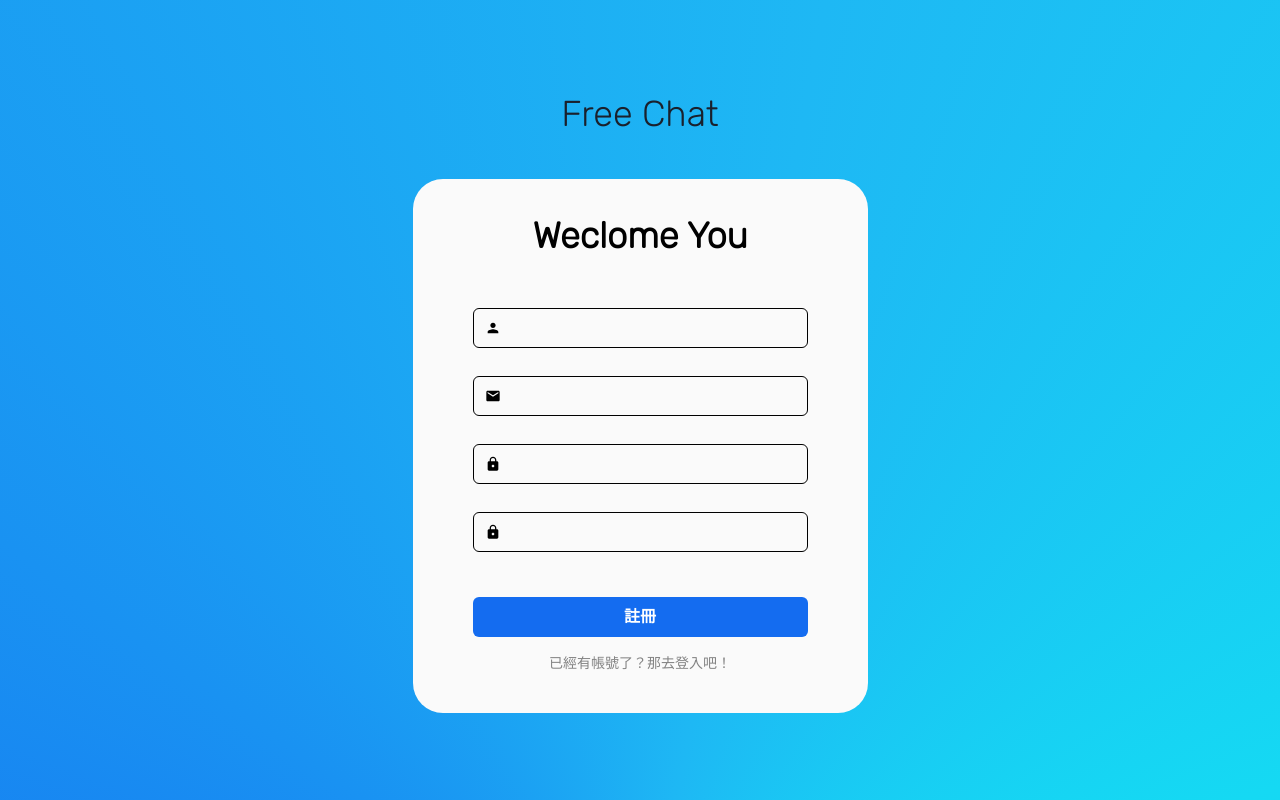
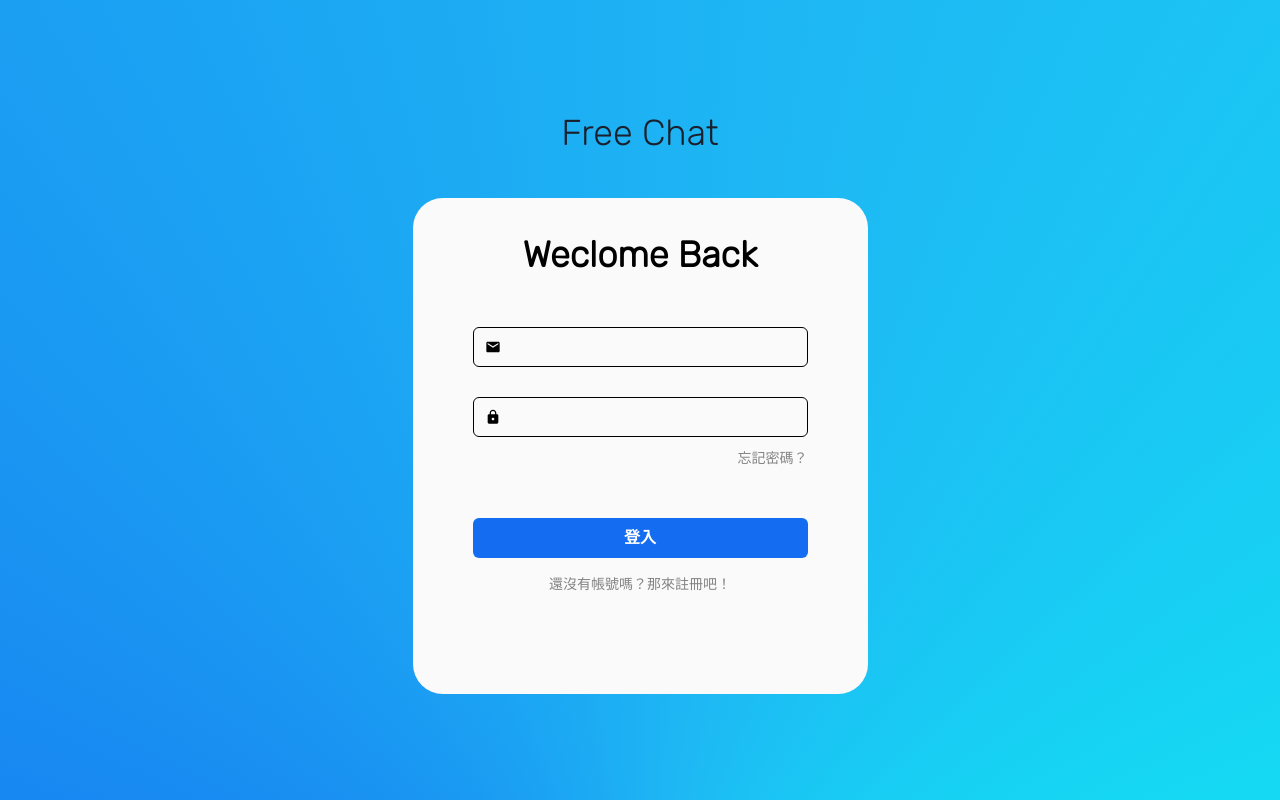
Before and after one commit to Solo-steven/simple-chat-app-frontend, a React (Create React App) app: page / in a window 1280 px wide. Built offline with nearby package versions, Linux system fonts and the light colour scheme.

Commit message:
Feat: Finish Auth Form With Redux Slice
* Create a form slice to control auth form data.
* Using React state to control form vaildation.

```diff
--- a/package.json
+++ b/package.json
@@ -14,6 +14,7 @@
     "@types/react": "^16.9.0",
     "@types/react-dom": "^16.9.0",
     "@types/react-transition-group": "^4.4.4",
+    "axios": "^0.24.0",
     "framer-motion": "^4.0.0",
     "react": "^17.0.2",
     "react-dom": "^17.0.2",
@@ -22,6 +23,7 @@
     "react-scripts": "5.0.0",
     "react-transition-group": "^4.4.2",
     "redu": "^1.0.1",
+    "redux-devtools-extension": "^2.13.9",
     "typescript": "^4.3.5",
     "web-vitals": "^0.2.2"
   },
--- a/src/app/actions/creator.ts
+++ b/src/app/actions/creator.ts
@@ -7,6 +7,9 @@ export const control = {
 }
 
 export const authForm = {
+    clearForm: () => ({
+        type: Type.authForm.clearForm
+    }),
     changeEmail: (email: string) => ({
         type: Type.authForm.changeEmail,
         payload: email
--- a/src/app/actions/type.ts
+++ b/src/app/actions/type.ts
@@ -4,6 +4,7 @@ export const control = {
 };
 
 export const authForm = {
+    clearForm: "AuthForm/Clear_From",
     changeEmail: "AuthForm/Change_Email",
     changeName: "AuthForm/Change_Name",
     changePassword: "AuthForm/Change_Password",
--- a/src/app/reducer/authForm.ts
+++ b/src/app/reducer/authForm.ts
@@ -14,9 +14,12 @@ const initialState: AuthFormState = {
     passwordCheck: "",
 };
 
-export function AuthFormReduce(state: AuthFormState = initialState, action: any) {
+export function AuthFormReducer(state: AuthFormState = initialState, action: any) {
     let newState = Object.assign({},state);
     switch (action.type) {
+        case authForm.clearForm:
+            newState = {...initialState};
+            break;
         case authForm.changeEmail:
             newState.email = action.payload;
             break;
--- a/src/app/reducer/index.ts
+++ b/src/app/reducer/index.ts
@@ -1,10 +1,13 @@
 import { combineReducers } from "redux";
 import { ControlReducer, ControlState } from "./control";
+import { AuthFormState, AuthFormReducer } from "./authForm";
 
 export interface RootState  {
     control : ControlState;
+    authForm: AuthFormState;
 }
 
 export const RootReducer = combineReducers({
-    control: ControlReducer
+    control: ControlReducer,
+    authForm: AuthFormReducer,
 })
--- a/src/app/store.ts
+++ b/src/app/store.ts
@@ -1,5 +1,6 @@
 import { createStore, applyMiddleware, Middleware } from "redux";
 import { RootReducer } from "./reducer";
+import { composeWithDevTools } from "redux-devtools-extension"
 
 const middleware: Middleware =  store => next => action => {
     if(typeof action === "function") {
@@ -10,6 +11,6 @@ const middleware: Middleware =  store => next => action => {
     }
 }
 
-const store = createStore(RootReducer, applyMiddleware(middleware));
+const store = createStore(RootReducer,  composeWithDevTools(applyMiddleware(middleware)));
 
 export default store;
--- a/src/pages/Auth/Login.tsx
+++ b/src/pages/Auth/Login.tsx
@@ -1,11 +1,18 @@
-import React from "react";
-import { useDispatch } from "react-redux";
+import React, { useState, useEffect } from "react";
+import { useSelector, useDispatch } from "react-redux";
+import { RootState } from "../../app/reducer";
 import * as ActionCreators from "../../app/actions/creator";
 import { Box, Input, InputGroup, InputLeftElement, Icon, Button, Text } from "@chakra-ui/react";
 import { MdEmail, MdLock } from "react-icons/md"
 
 const Login: React.FC = () => {
+    const [errorFlags, setErrorFlags] = useState([false, false]);
+    const authForm = useSelector((root: RootState) => root.authForm);
     const dispatch = useDispatch();
+    /** Clear form value when mount */
+    useEffect(() => {
+        dispatch(ActionCreators.authForm.clearForm())
+    }, [dispatch]);
     return (
         <Box
             borderRadius="30px"
@@ -28,14 +35,36 @@ const Login: React.FC = () => {
                     color="#000000"
                     children={<Icon as={MdEmail}/>}
                 />
-                <Input border="1px solid #000000" borderColor="#000000" _hover={{border: "1px solid #000000"}}/>
+                <Input
+                    isInvalid={errorFlags[0]}
+                    value={authForm.email}
+                    color="#000000"
+                    border="1px solid #000000"
+                    borderColor="#000000"
+                    _hover={{border: "1px solid #000000"}}
+                    onChange={(e) => {
+                        if(errorFlags[0]) setErrorFlags(pre => [ false, pre[1]])
+                        dispatch(ActionCreators.authForm.changeEmail(e.target.value))
+                   } }
+                />
             </InputGroup>
             <InputGroup marginBottom="10px">
                 <InputLeftElement
                     color="#000000"
                     children={<Icon as={MdLock}/>}
                 />
-                <Input border="1px solid #000000" borderColor="#000000" _hover={{border: "1px solid #000000"}}/>
+                <Input
+                    isInvalid={errorFlags[1]}
+                    value={authForm.password}
+                    color="#000000"
+                    border="1px solid #000000"
+                    borderColor="#000000"
+                    _hover={{border: "1px solid #000000"}}
+                    onChange={(e) => {
+                        if(errorFlags[1]) setErrorFlags(pre => [pre[0], false]);
+                        dispatch(ActionCreators.authForm.changePassword(e.target.value))
+                    }}
+                />
             </InputGroup>
             <Text
                 width="100%"
@@ -55,6 +84,12 @@ const Login: React.FC = () => {
                 _hover={{color:"#FFFFFF", background:"#146CF0"}}
                 _active={{color:"#FFFFFF", background:"#146CF0"}}
                 marginBottom="15px"
+                onClick={() => {
+                    if( !authForm.email ||  !authForm.password) {
+                        setErrorFlags([!authForm.email, !authForm.password]);
+                        return;
+                    }
+                }}
             >
                 {"登入"}
             </Button>
--- a/src/pages/Auth/Register.tsx
+++ b/src/pages/Auth/Register.tsx
@@ -1,11 +1,18 @@
-import React from "react";
-import { useDispatch } from "react-redux";
+import React, { useState, useEffect } from "react";
+import { useSelector, useDispatch } from "react-redux";
+import { RootState } from "../../app/reducer";
 import * as ActionCreators from "../../app/actions/creator";
 import { Box, Input, InputGroup, InputLeftElement, Icon, Button, Text, VStack } from "@chakra-ui/react";
 import { MdEmail, MdLock, MdPerson } from "react-icons/md"
 
 const Register: React.FC = () => {
+    const [errorFlags, setErrorFlags] = useState([false, false, false, false]);
+    const authForm = useSelector((root: RootState) => root.authForm)
     const dispatch = useDispatch();
+    /** Clear form value when mount */
+    useEffect(() => {
+        dispatch(ActionCreators.authForm.clearForm())
+    }, [dispatch]);
     return (
         <Box
             borderRadius="30px"
@@ -29,28 +36,96 @@ const Register: React.FC = () => {
                         color="#000000"
                         children={<Icon as={MdPerson}/>}
                     />
-                    <Input border="1px solid #000000" borderColor="#000000" _hover={{border: "1px solid #000000"}}/>
+                    <Input
+                        isInvalid={errorFlags[0]}
+                        value={authForm.name}
+                        color="#000000"
+                        border="1px solid #000000"
+                        borderColor="#000000"
+                        _hover={{border: "1px solid #000000"}}
+                        onChange={(e) => {
+                            if(errorFlags[0]) {
+                                setErrorFlags(pre => {
+                                    const newFlags = [...pre];
+                                    newFlags[0] = false;
+                                    return newFlags
+                                })
+                            }
+                            dispatch(ActionCreators.authForm.changeName(e.target.value))
+                        }}
+                    />
                 </InputGroup>
                 <InputGroup>
                     <InputLeftElement
                         color="#000000"
                         children={<Icon as={MdEmail}/>}
                     />
-                    <Input border="1px solid #000000" borderColor="#000000" _hover={{border: "1px solid #000000"}}/>
+                    <Input
+                        isInvalid={errorFlags[1]}
+                        value={authForm.email}
+                        color="#000000"
+                        border="1px solid #000000"
+                        borderColor="#000000"
+                        _hover={{border: "1px solid #000000"}}
+                        onChange={(e) => {
+                            if(errorFlags[1]) {
+                                setErrorFlags(pre => {
+                                    const newFlags = [...pre];
+                                    newFlags[1] = false;
+                                    return newFlags
+                                })
+                            }
+                            dispatch(ActionCreators.authForm.changeEmail(e.target.value))
+                        }}
+                    />
                 </InputGroup>
                 <InputGroup>
                     <InputLeftElement
                         color="#000000"
                         children={<Icon as={MdLock}/>}
                     />
-                    <Input border="1px solid #000000" borderColor="#000000" _hover={{border: "1px solid #000000"}}/>
+                    <Input
+                        isInvalid={errorFlags[2]}
+                        value={authForm.password}
+                        color="#000000"
+                        border="1px solid #000000"
+                        borderColor="#000000"
+                        _hover={{border: "1px solid #000000"}}
+                        onChange={(e) => {
+                            if(errorFlags[2]) {
+                                setErrorFlags(pre => {
+                                    const newFlags = [...pre];
+                                    newFlags[2] = false;
+                                    return newFlags
+                                })
+                            }
+                            dispatch(ActionCreators.authForm.changePassword(e.target.value))
+                        }}
+                    />
                 </InputGroup>
                     <InputGroup >
                     <InputLeftElement
                         color="#000000"
                         children={<Icon as={MdLock}/>}
                     />
-                    <Input border="1px solid #000000" borderColor="#000000" _hover={{border: "1px solid #000000"}}/>
+                    <Input
+                        isInvalid={errorFlags[3]}
+                        value={authForm.passwordCheck}
+                        color="#000000"
+                        border="1px solid #000000"
+                        borderColor="#000000"
+                        _hover={{border: "1px solid #000000"}}
+                        onChange={(e) => {
+                            if(errorFlags[3]) {
+                                setErrorFlags(pre => {
+                                    const newFlags = [...pre];
+                                    newFlags[3] = false;
+                                    return newFlags
+                                })
+                            }
+                            dispatch(ActionCreators.authForm.changePasswordCheck(e.target.value))
+                        }}
+                    />
                 </InputGroup>
             </VStack>
             <Button
@@ -61,6 +136,12 @@ const Register: React.FC = () => {
                 _hover={{color:"#FFFFFF", background:"#146CF0"}}
                 _active={{color:"#FFFFFF", background:"#146CF0"}}
                 marginBottom="15px"
+                onClick={()=> {
+                    if(!authForm.name || !authForm.email || !authForm.password || !authForm.passwordCheck) {
+                        setErrorFlags([!authForm.name ,!authForm.email , !authForm.password , !authForm.passwordCheck])
+                        return;
+                    }
+                }}
             >
                 {"註冊"}
             </Button>
--- a/src/pages/Auth/index.tsx
+++ b/src/pages/Auth/index.tsx
@@ -44,7 +44,7 @@ const Auth: React.FC = () => {
                         classNames="fade"
                     >
                         {
-                           switchLoginAndRegisterFlag ?  <Login/> : <Register/>
+                           switchLoginAndRegisterFlag ?   <Register/>: <Login/>
                         }
                     </CSSTransition>
                 </SwitchTransition>
```
Also changed, not shown: 1 other file (tests, documents, lock files or other folders).
